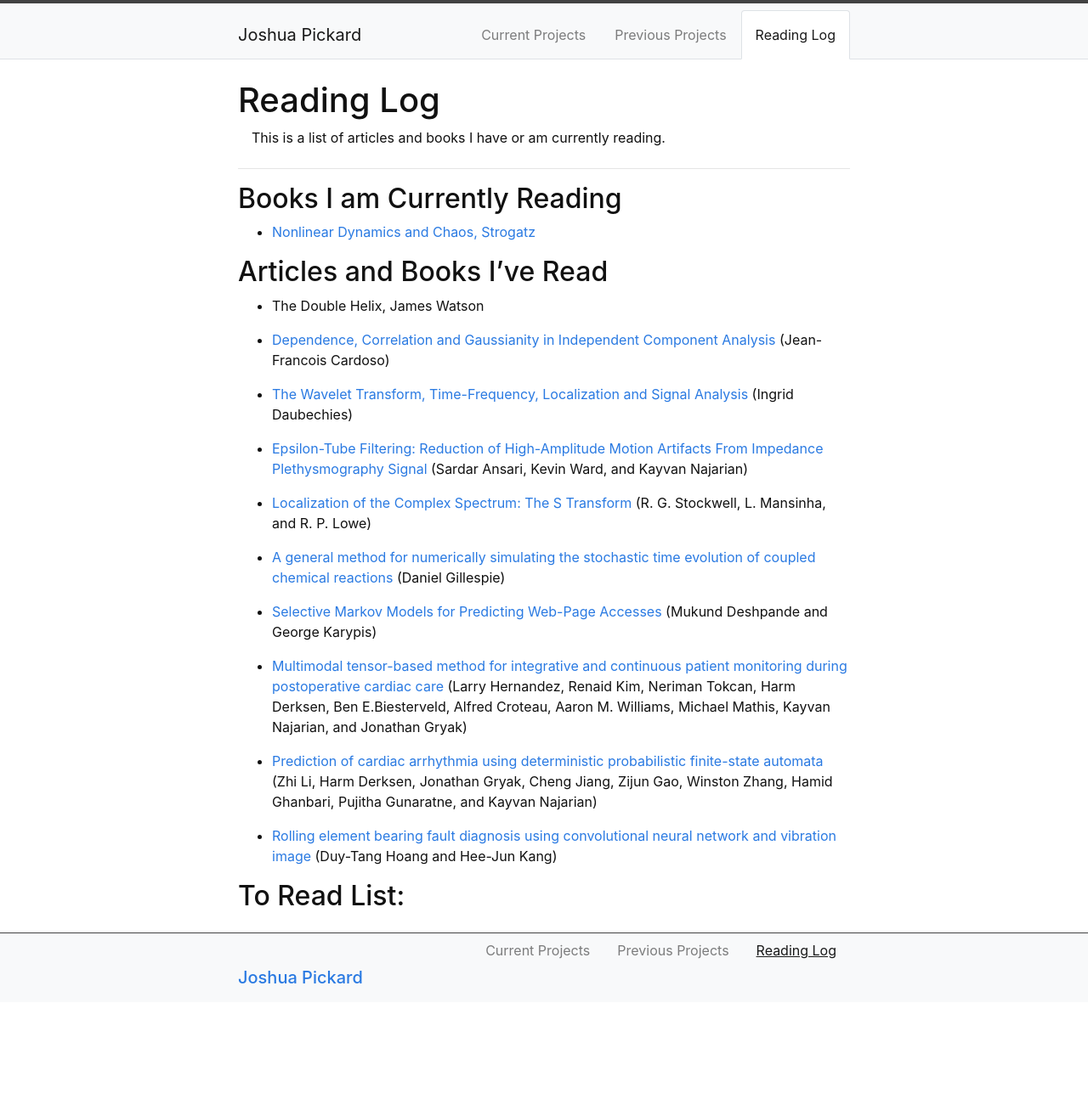
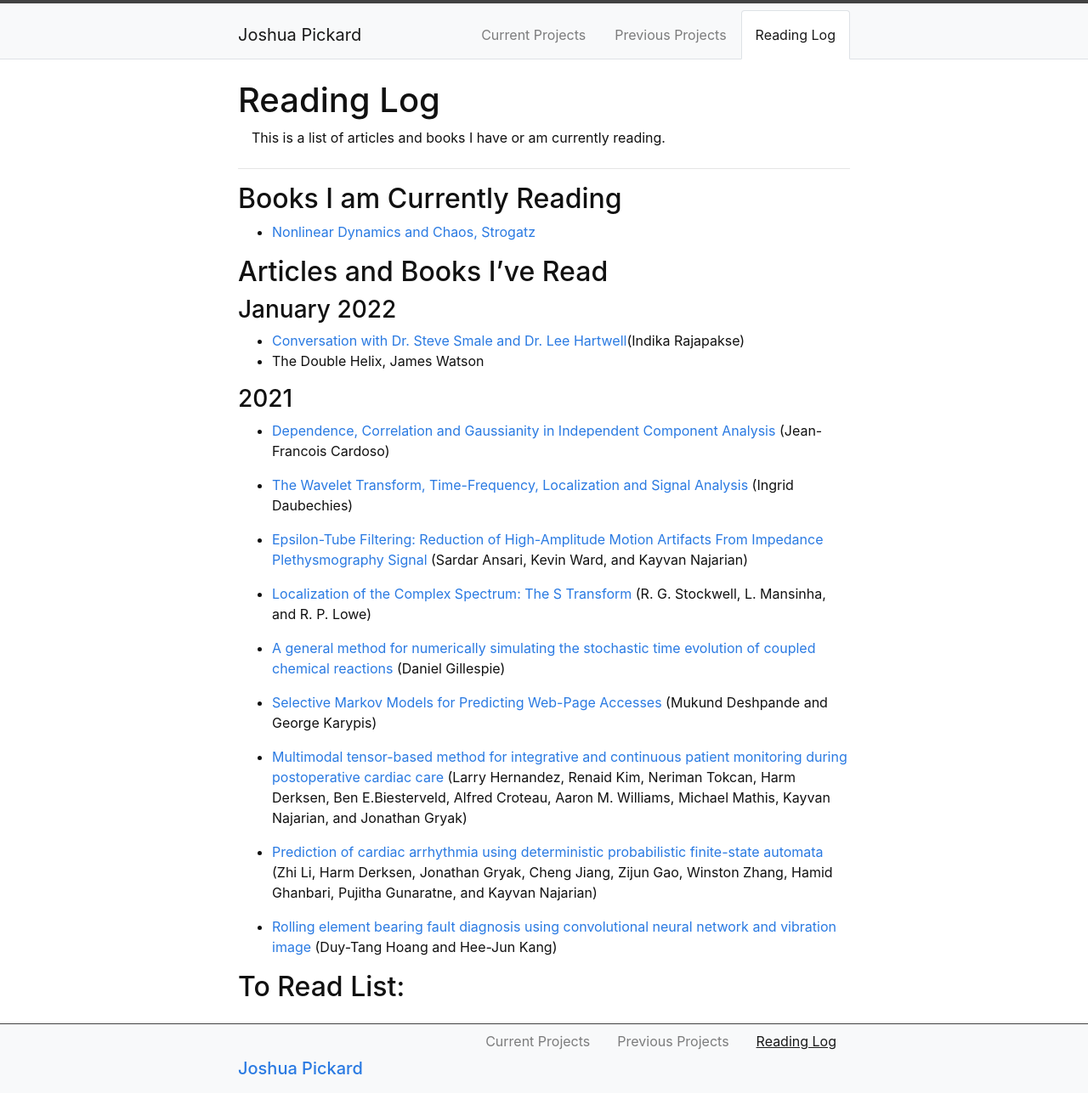
Before and after one commit to Jpickard1/jpickard1.github.io, a Jekyll site: the page built from content/3-Reading_Log.md, in a window 1280 px wide. Shown: the whole page at 85% size. Built offline with Jekyll 4.4.1, drawn with Linux system fonts in a browser that asks for light colours; before the commit the page ends 1180 px from its top, so only the background shows below that.

Commit message:
Update 3-Reading_Log.md

```diff
--- a/content/3-Reading_Log.md
+++ b/content/3-Reading_Log.md
@@ -10,8 +10,11 @@ description: >
 
 ## Articles and Books I've Read
 
+### January 2022
+- [Conversation with Dr. Steve Smale and Dr. Lee Hartwell](https://drive.google.com/file/d/1GfW_AD97HGbRa2yVuNK-Uix49piaEh2P/view)(Indika Rajapakse)
 - The Double Helix, James Watson
 
+### 2021
 - [Dependence, Correlation and Gaussianity in Independent Component Analysis](https://www.jmlr.org/papers/volume4/cardoso03a/cardoso03a.pdf) (Jean-Francois Cardoso)
 
 - [The Wavelet Transform, Time-Frequency, Localization and Signal Analysis](https://services.math.duke.edu/~ingrid/publications/ieee36-1990.pdf) (Ingrid Daubechies)
```
